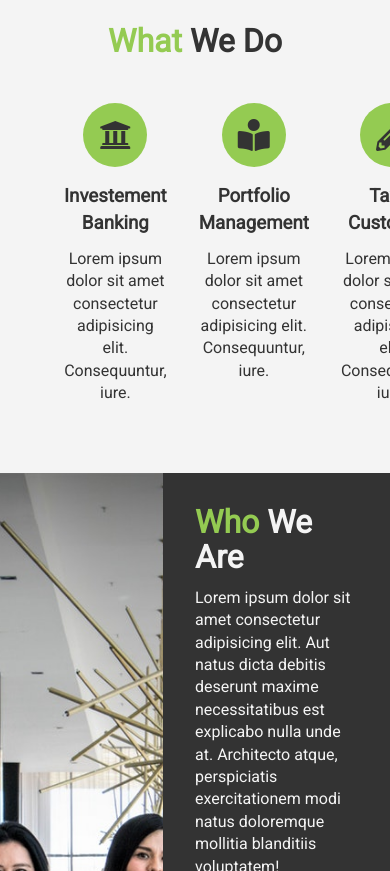
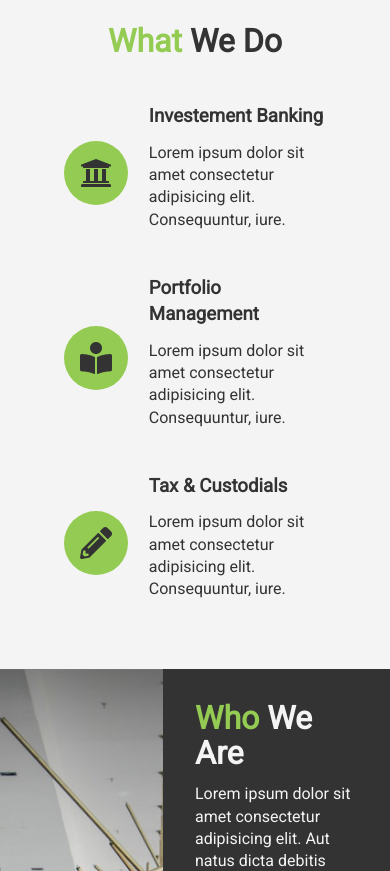
Before and after one commit to GunjanKadu/Edge-Ledger, a plain HTML site: page index.html in a window 390 px wide. Shown: the part 943-1814 px from the top of the page. Drawn offline with nearby package versions, Linux system fonts and the light colour scheme; some packages are replaced by stand-ins of ours.

Commit message:
responsive styling for widescreens

```diff
--- a/css/mobile.css
+++ b/css/mobile.css
@@ -0,0 +1,16 @@
+#what .items {
+  display: block;
+  padding: 1rem;
+}
+
+/* Align Icons to Left */
+#what .items .item {
+  display: flex;
+  text-align: left;
+}
+/* Position Icons */
+#what .items .item i {
+  margin-right: 1.3rem;
+  align-self: center;
+  margin-bottom: 0;
+}
--- a/css/widescreen.css
+++ b/css/widescreen.css
@@ -0,0 +1,15 @@
+/* Align Icons to Left */
+#what .items .item {
+  display: flex;
+  text-align: left;
+}
+/* Position Icons */
+#what .items .item i {
+  margin-right: 1.3rem;
+  align-self: center;
+  margin-bottom: 0;
+}
+
+#contact .map {
+  flex: 2;
+}
--- a/index.html
+++ b/index.html
@@ -3,6 +3,7 @@
   <head>
     <meta charset="UTF-8" />
     <meta name="viewport" content="width=device-width, initial-scale=1.0" />
+    <link rel="stylesheet" href="css/style.css" />
     <link
       rel="stylesheet"
       media="screen and (max-width:768px)"
@@ -10,15 +11,14 @@
     />
     <link
       rel="stylesheet"
-      media="screen and (min-width:1100px)"
-      href="css/widescreen.css"
-    />
-    <link rel="stylesheet" href="css/style.css" />
-    <link
-      rel="stylesheet"
       href="https://cdnjs.cloudflare.com/ajax/libs/font-awesome/5.13.0/css/all.min.css"
       integrity="sha256-h20CPZ0QyXlBuAw7A+KluUYx/3pK+c7lYEpqLTlxjYQ="
       crossorigin="anonymous"
+    />
+    <link
+      rel="stylesheet"
+      media="screen and (min-width:1100px)"
+      href="css/widescreen.css"
     />
     <title>EdgeLedger Financial|Accounting & Investments</title>
   </head>
```
